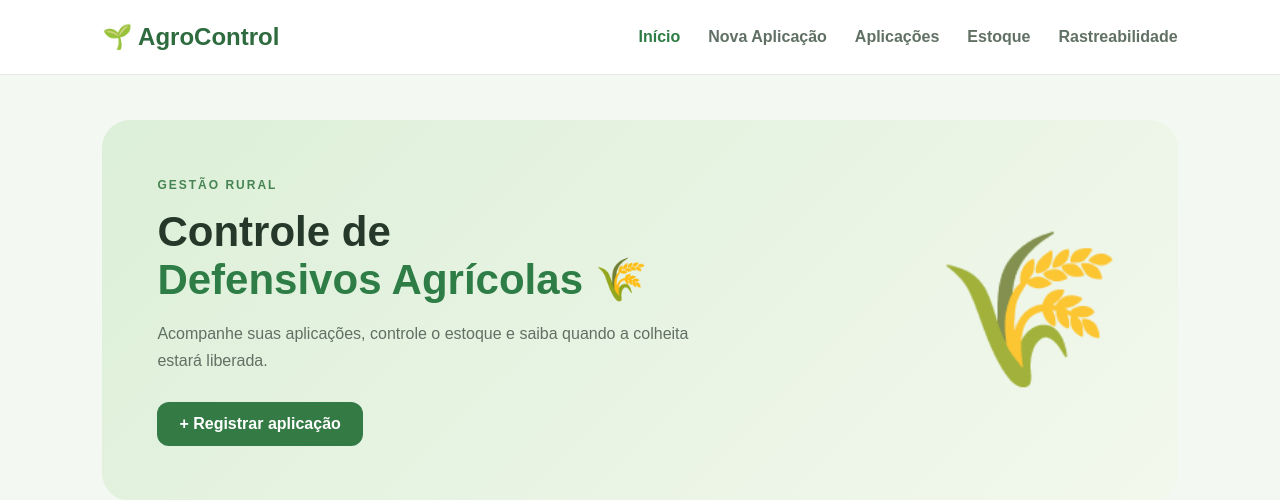
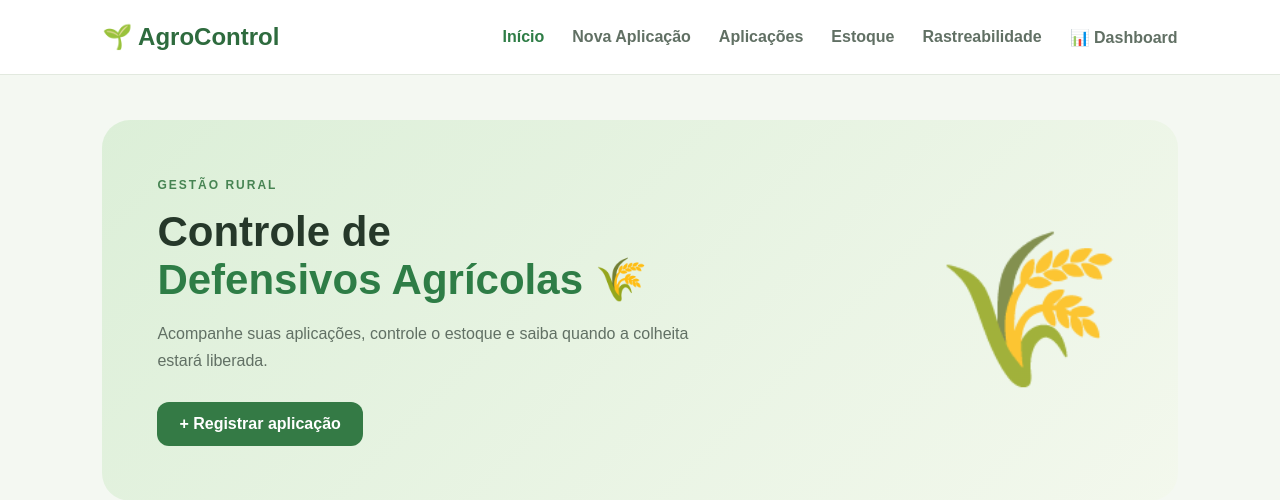
Before and after one commit to rafaelaoliveiira01-droid/AgroControle, a Flask app: page / in a window 1280 px wide. Shown: the top 500 px of the page. Run offline with Flask 3, Linux system fonts and the light colour scheme; data comes from the database, SQL or seed files in the repository; data that the repository does not hold is empty.

Commit message:
adicionando o dash board no menu

```diff
--- a/templates/index.html
+++ b/templates/index.html
@@ -39,6 +39,9 @@
     <a href="/rastreabilidade">
         Rastreabilidade
     </a>
+
+    <a href="{{ url_for('dashboard') }}">
+        📊 Dashboard</a>
 </nav>
 
 </header>
```
